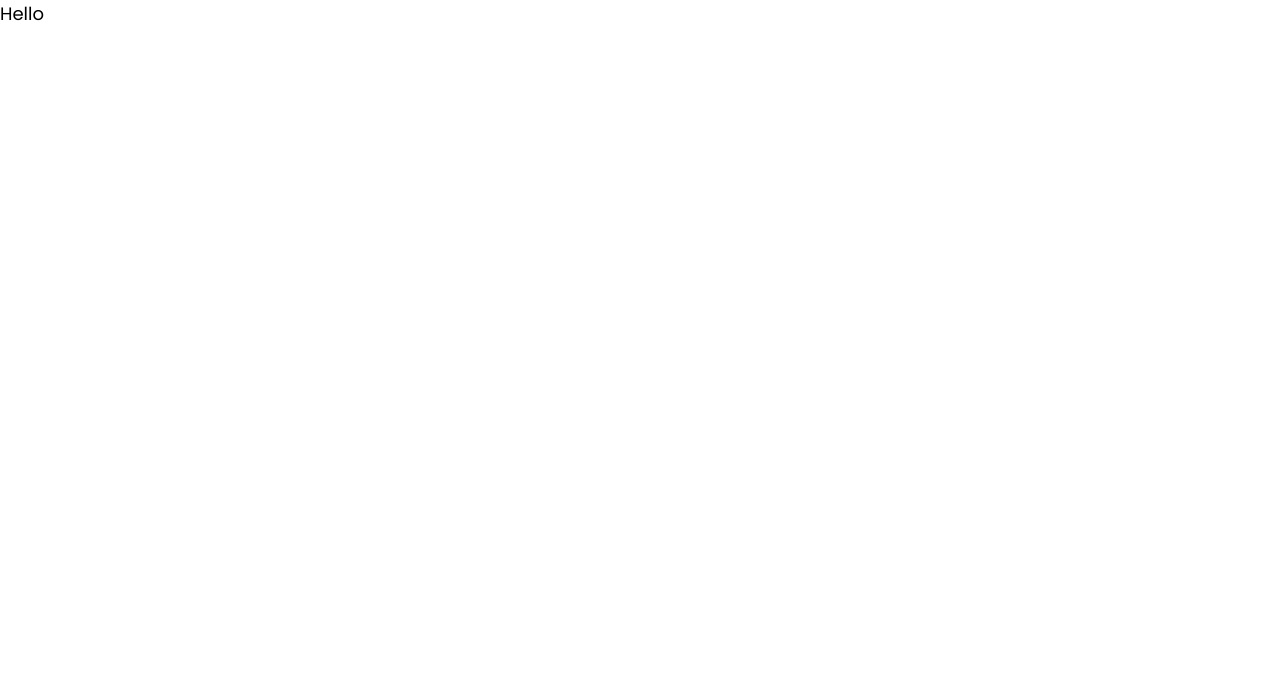
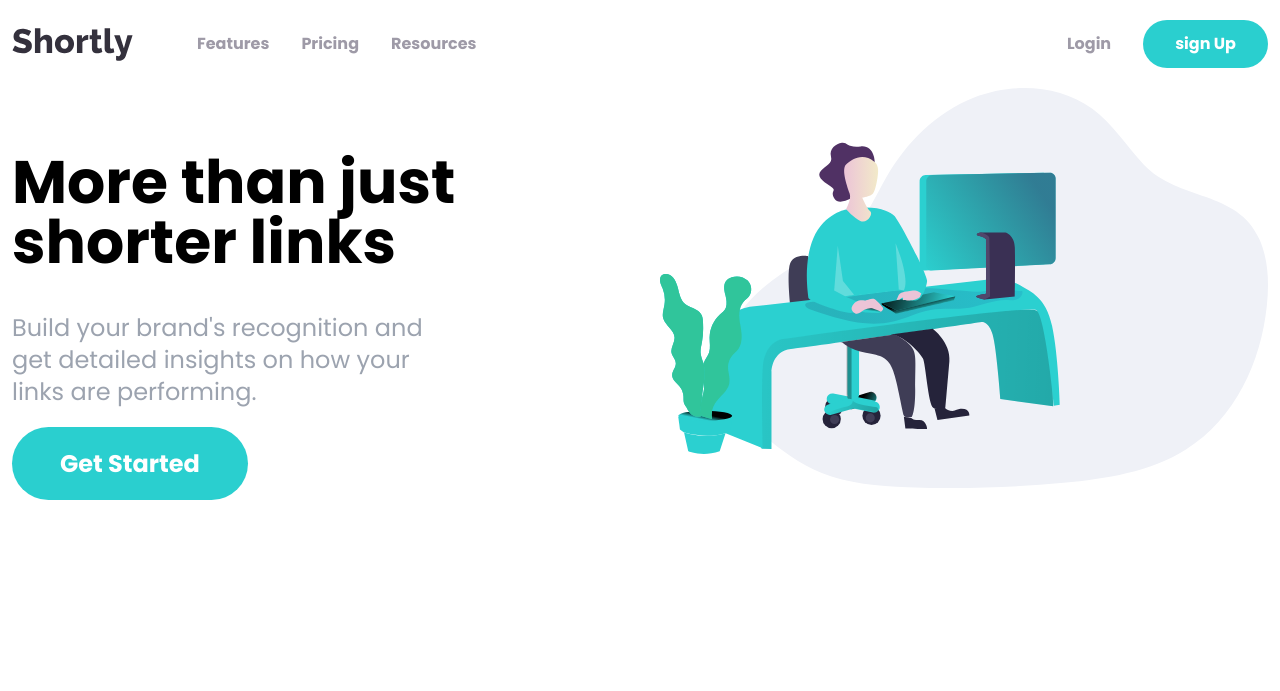
Before and after one commit to syedfaheem27/shortly-website, a plain HTML site: page src/index.html in a window 1280 px wide. Drawn offline with Linux system fonts and the light colour scheme.

Commit message:
Add the Nav bar and the heroes section and it's styling

```diff
--- a/src/index.html
+++ b/src/index.html
@@ -19,6 +19,88 @@
     <title>Shortly</title>
   </head>
   <body>
-    <h1 class="text-lg">Hello</h1>
+    <!-- The Nav Container -->
+    <nav
+      class="relative flex justify-between items-center container mx-auto px-3 pt-5"
+    >
+      <!-- The Nav-Items-->
+      <!-- Item-1 -->
+      <div class="flex gap-x-16 items-center">
+        <!-- The Logo -->
+        <img src="./images/logo.svg" alt="" />
+        <!-- The features section -->
+        <div class="hidden lg:flex gap-x-8">
+          <!-- Features -->
+          <a
+            href="#"
+            class="font-bold text-grayishViolet hover:text-veryDarkViolet"
+            >Features</a
+          >
+          <!-- Pricing -->
+          <a
+            href="#"
+            class="font-bold text-grayishViolet hover:text-veryDarkViolet"
+            >Pricing</a
+          >
+          <!-- Resources -->
+          <a
+            href="#"
+            class="font-bold text-grayishViolet hover:text-veryDarkViolet"
+            >Resources</a
+          >
+        </div>
+      </div>
+      <!-- Item-2 -->
+      <div class="hidden lg:flex gap-x-8 items-center">
+        <!-- Login -->
+        <a
+          href="#"
+          class="font-bold text-grayishViolet hover:text-veryDarkViolet"
+          >Login</a
+        >
+        <!-- Signup button -->
+        <a
+          href="#"
+          class="px-8 py-3 text-center font-bold bg-cyan rounded-full text-white hover:opacity-70"
+        >
+          sign Up
+        </a>
+      </div>
+      <!-- @Todo Hamburger -->
+    </nav>
+    <!-- The Hero section -->
+    <section id="hero" class="px-3 pt-5">
+      <!-- The cointainer -->
+      <div
+        class="container mx-auto flex flex-col justify-between gap-y-10 lg:flex-row-reverse lg:gap-x-10"
+      >
+        <!-- The image -->
+        <div class="mb-16 mx-auto md:w-180 lg:w-1/2 lg:mb-0">
+          <img src="./images/illustration-working.svg" alt="" />
+        </div>
+        <!-- Content -->
+        <div class="flex flex-col gap-y-10 lg:w-1/2 mb-44 lg:mt-16 xl:mb-52">
+          <h1
+            class="text-5xl font-bold lg:max-w-md lg:text-6xl text-center lg:text-left"
+          >
+            More than just shorter links
+          </h1>
+          <p
+            class="text-2xl text-center lg:text-left lg:max-w-md text-gray-400"
+          >
+            Build your brand's recognition and get detailed insights on how your
+            links are performing.
+          </p>
+          <div class="mx-auto lg:mx-0">
+            <a
+              href="#"
+              class="px-12 py-6 lg:py-5 bg-cyan text-white font-bold text-2xl rounded-full text-center mx-auto hover:opacity-70"
+            >
+              Get Started
+            </a>
+          </div>
+        </div>
+      </div>
+    </section>
   </body>
 </html>
```
Also changed, not shown: src/css/style.css.
